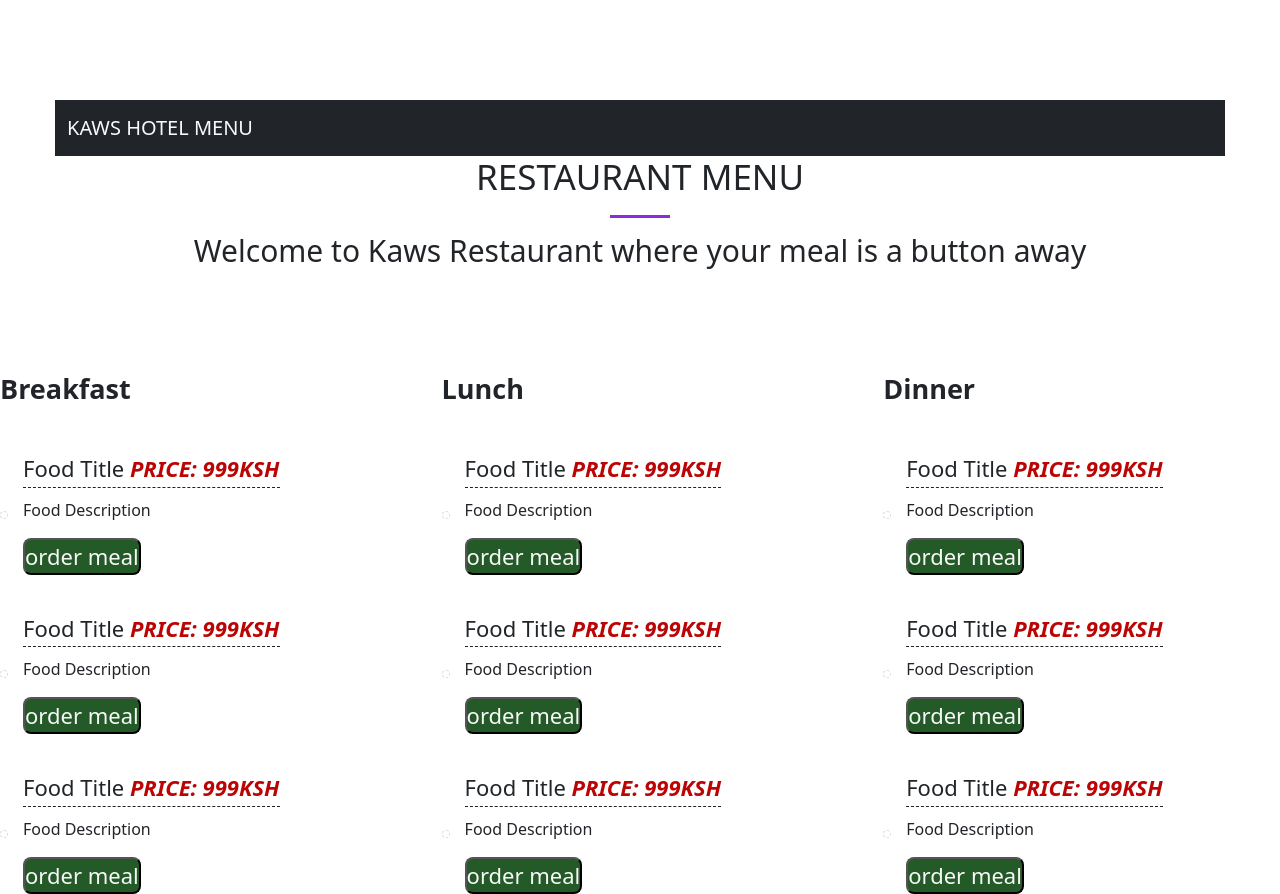
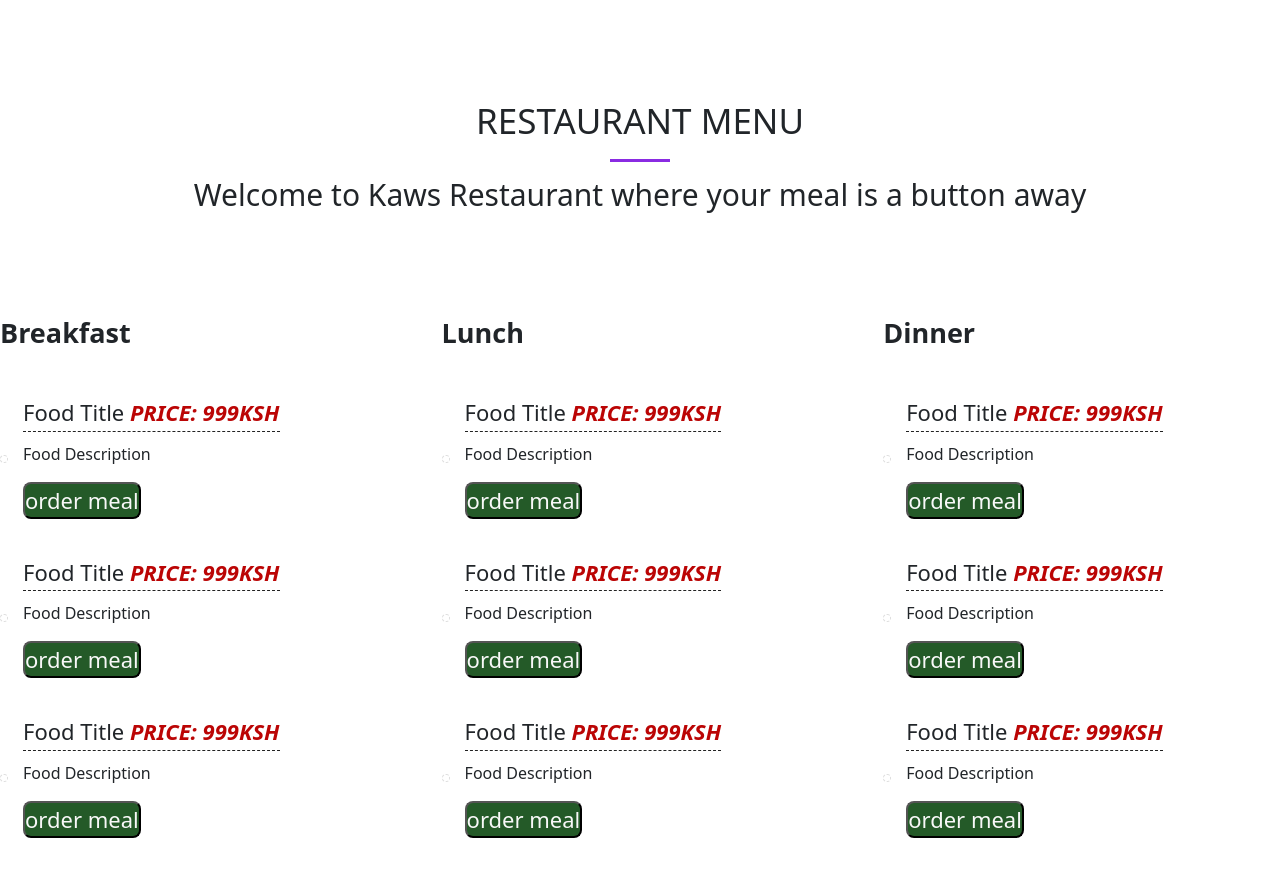
Before and after one commit to Austinjnr/project-restaurantMenu, a website: page menu.html in a window 1280 px wide. After the commit the page ends 838 px from the top, so only its background shows below. Drawn offline with Linux system fonts and the light colour scheme.

Commit message:
edits html file

```diff
--- a/menu.html
+++ b/menu.html
@@ -10,11 +10,6 @@
 </head>
 <body>
     <div class="main">
-        <nav class="navbar bg-dark">
-            <div class="container-fluid">
-                <a class="navbar-brand nav-item text-light" id="home-link">KAWS HOTEL MENU</a>
-            </div>
-        </nav>
         <div class="section-title">
             <h2>RESTAURANT MENU</h2>
             <P>Welcome to Kaws Restaurant where your meal is a button away</P>
```
